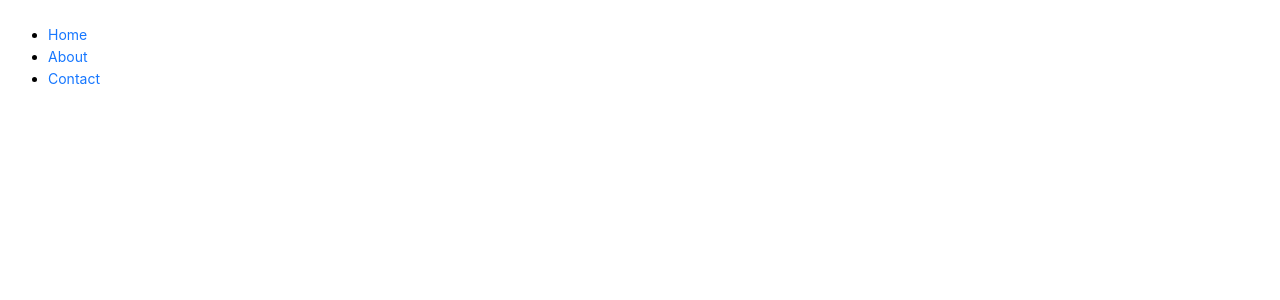
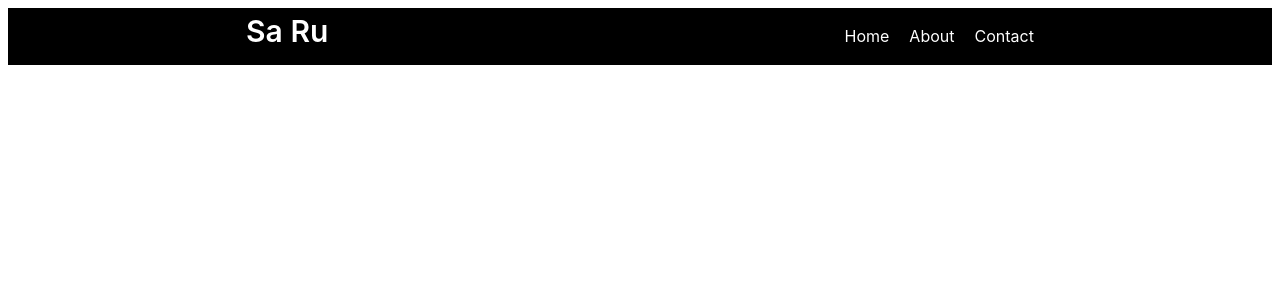
Before and after one commit to Sapnaasubedi/Saruportfolio, a React (Create React App) app in the folder my-portfolio/: page / in a window 1280 px wide. Shown: the top 300 px of the page. Built offline with nearby package versions, Linux system fonts and the light colour scheme.

Commit message:
feat: update navbar

```diff
--- a/my-portfolio/src/App.tsx
+++ b/my-portfolio/src/App.tsx
@@ -2,7 +2,9 @@ import NavBar from "./components/NavBar";
 
 function App() {
   return (
-    <><NavBar/></>
+    <div style={{ background: "black" }}>
+      <NavBar />
+    </div>
   );
 }
 
--- a/my-portfolio/src/components/NavBar.tsx
+++ b/my-portfolio/src/components/NavBar.tsx
@@ -1,18 +1,64 @@
-import { Flex, Typography } from 'antd';
-import { Header } from 'antd/es/layout/layout';
-import React from 'react'
+import { Flex, Typography } from "antd";
 const { Text, Link } = Typography;
 
 const NavBar = () => {
   return (
-  <Flex >
-    <ul >
-      <li><Link href="/">Home</Link></li>
-      <li><Link href="/about">About</Link></li>
-      <li><Link href="/contact">Contact</Link></li>
-    </ul>
-  </Flex>
-  )
-}
+    <Flex style={{ justifyContent: "space-around" }}>
+      <Flex>
+        {" "}
+        <Text strong style={{ fontSize: "30px", color: "white" }}>
+          Sa Ru
+        </Text>
+      </Flex>
+      <Flex>
+        <ul
+          style={{
+            listStyleType: "none",
+            display: "flex",
+            gap: "20px",
+            justifyContent: "flex-end",
+          }}
+        >
+          <li>
+            <Link
+              style={{
+                textDecoration: "none",
+                color: "white",
+                fontSize: "16px",
+              }}
+              href="/"
+            >
+              Home
+            </Link>
+          </li>
+          <li>
+            <Link
+              style={{
+                textDecoration: "none",
+                color: "white",
+                fontSize: "16px",
+              }}
+              href="/about"
+            >
+              About
+            </Link>
+          </li>
+          <li>
+            <Link
+              style={{
+                textDecoration: "none",
+                color: "white",
+                fontSize: "16px",
+              }}
+              href="/contact"
+            >
+              Contact
+            </Link>
+          </li>
+        </ul>
+      </Flex>
+    </Flex>
+  );
+};
 
-export default NavBar
+export default NavBar;
```
